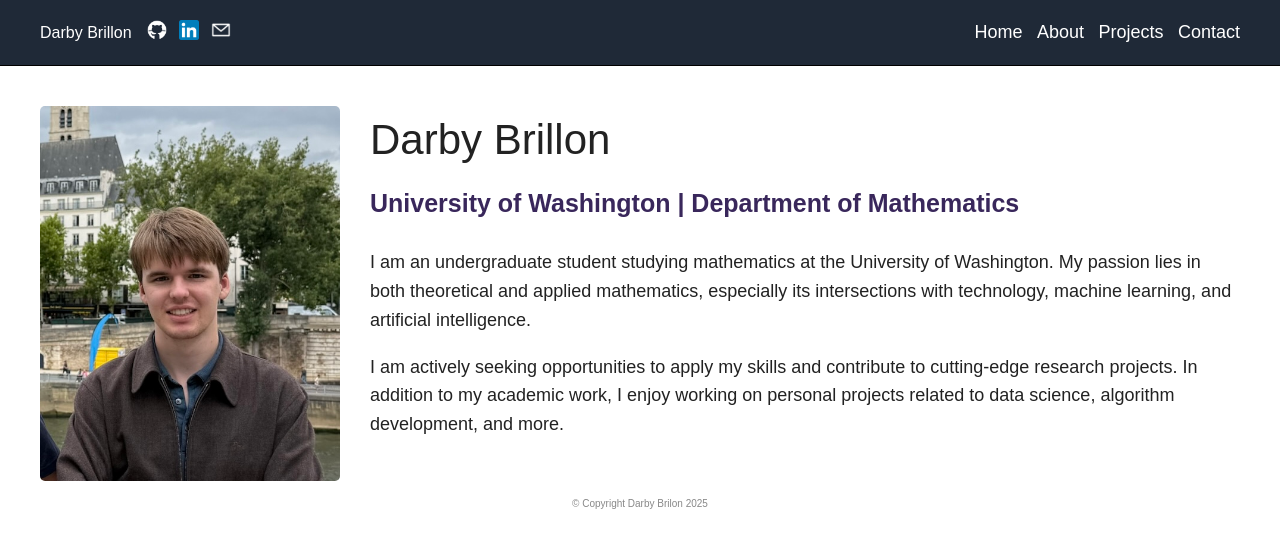
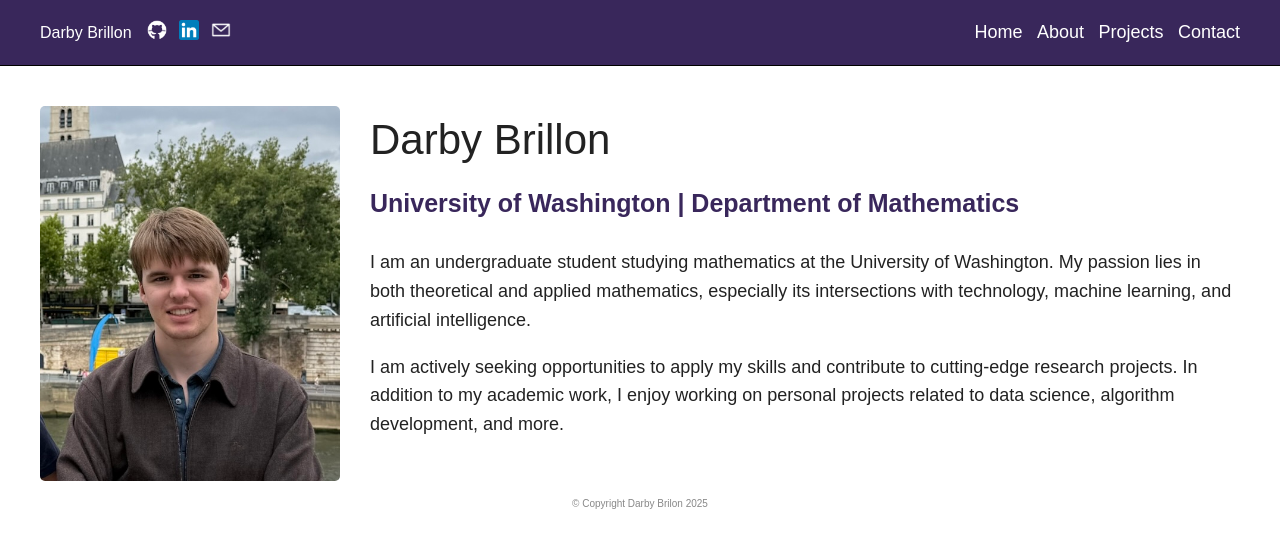
Before and after one commit to darbybrillon/darbybrillon.github.io, a plain HTML site: page index.html in a window 1280 px wide. Drawn offline with Linux system fonts and the light colour scheme.

Commit message:
Update styles.css

```diff
--- a/styles.css
+++ b/styles.css
@@ -10,7 +10,7 @@ body {
   flex-direction: column;
 }
 header {
-  background: #1f2937;
+  background: #39275b;
   color: white;
   padding: 15px 40px;
   display: flex;
```
